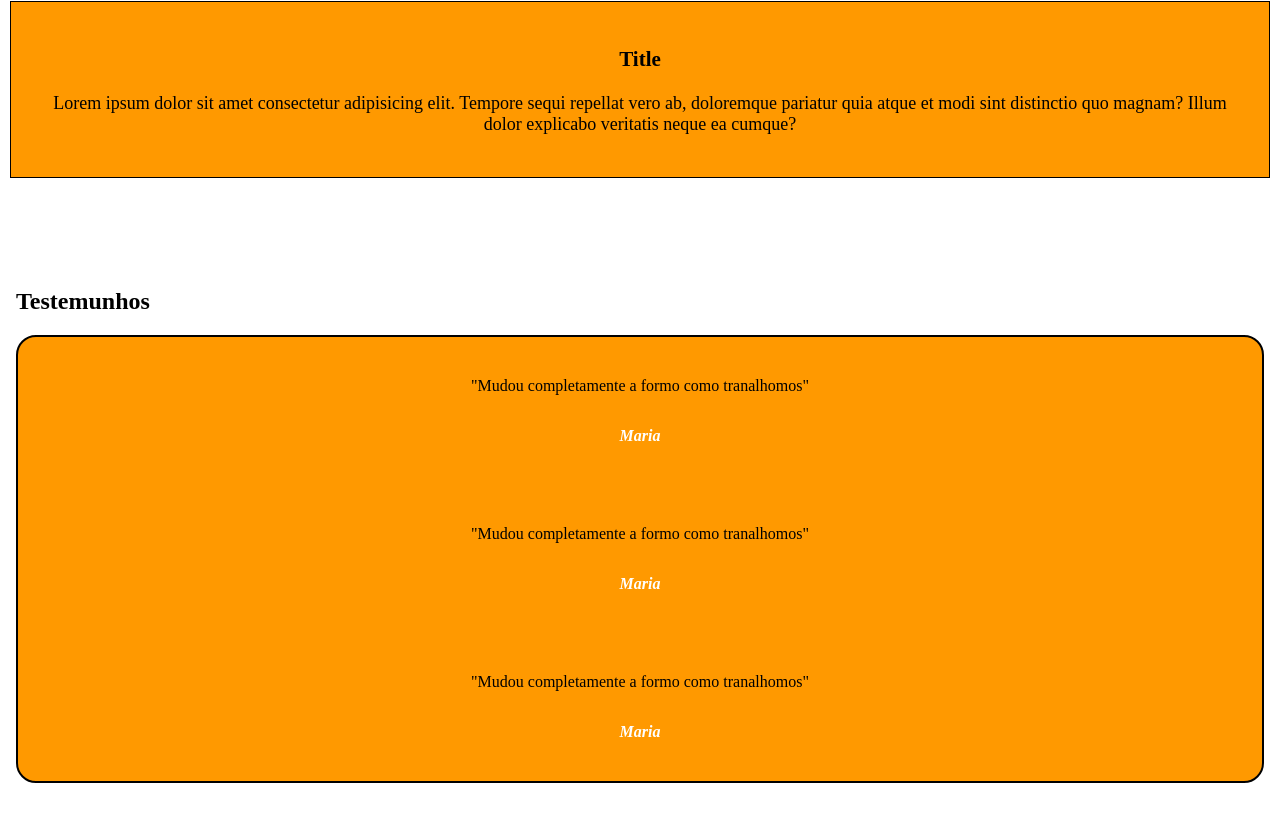
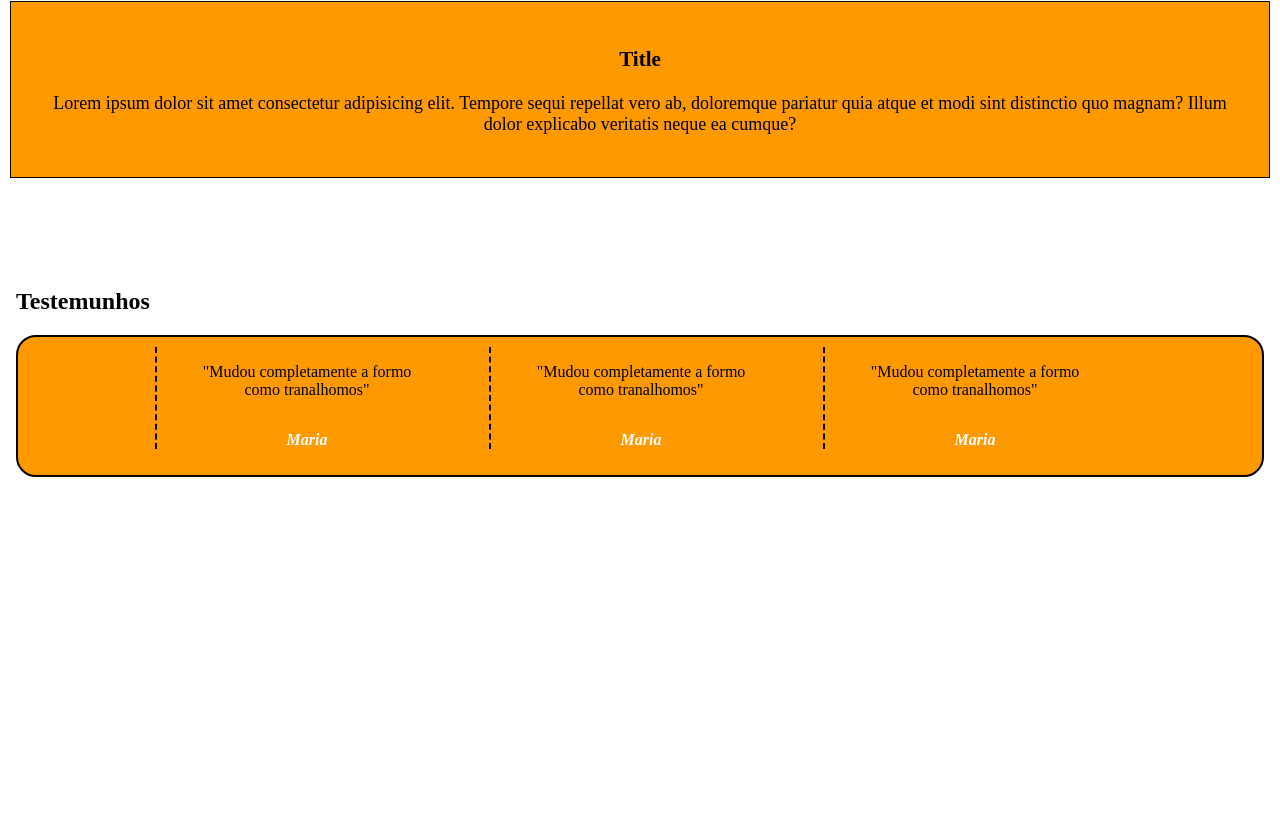
Before and after one commit to ViniDeb/Kipedreiro, a plain HTML site: page index.html in a window 1280 px wide. Shown: the part 1221-2042 px from the top of the page. After the commit the page ends 1746 px from the top, so only its background shows below. Drawn offline with Linux system fonts and the light colour scheme.

Commit message:
testemunhos arrumados

```diff
--- a/styles/styles.css
+++ b/styles/styles.css
@@ -105,20 +105,22 @@ body {
 }
 
 .testemunhos_container {
+    padding: 10px;
     text-align: center;
     border-radius: 20px;
     background-color: var(--back_color_elements_all);
     border: 2px solid black;
+    display: flex;
     flex-wrap: wrap;
     justify-content: center;
     gap: 2rem;
 }
 
 .testemunhos_card {
-    flex-basis: 400px;
-    padding: 1.5rem;
-
+    flex-basis: 300px;
+    justify-content: center;
     margin-bottom: 1rem;
+    border-left: 2px dashed black;
 }
 
 .testemunhos blockquote {
```
Also changed, not shown: index.html (+0 -1 lines).
